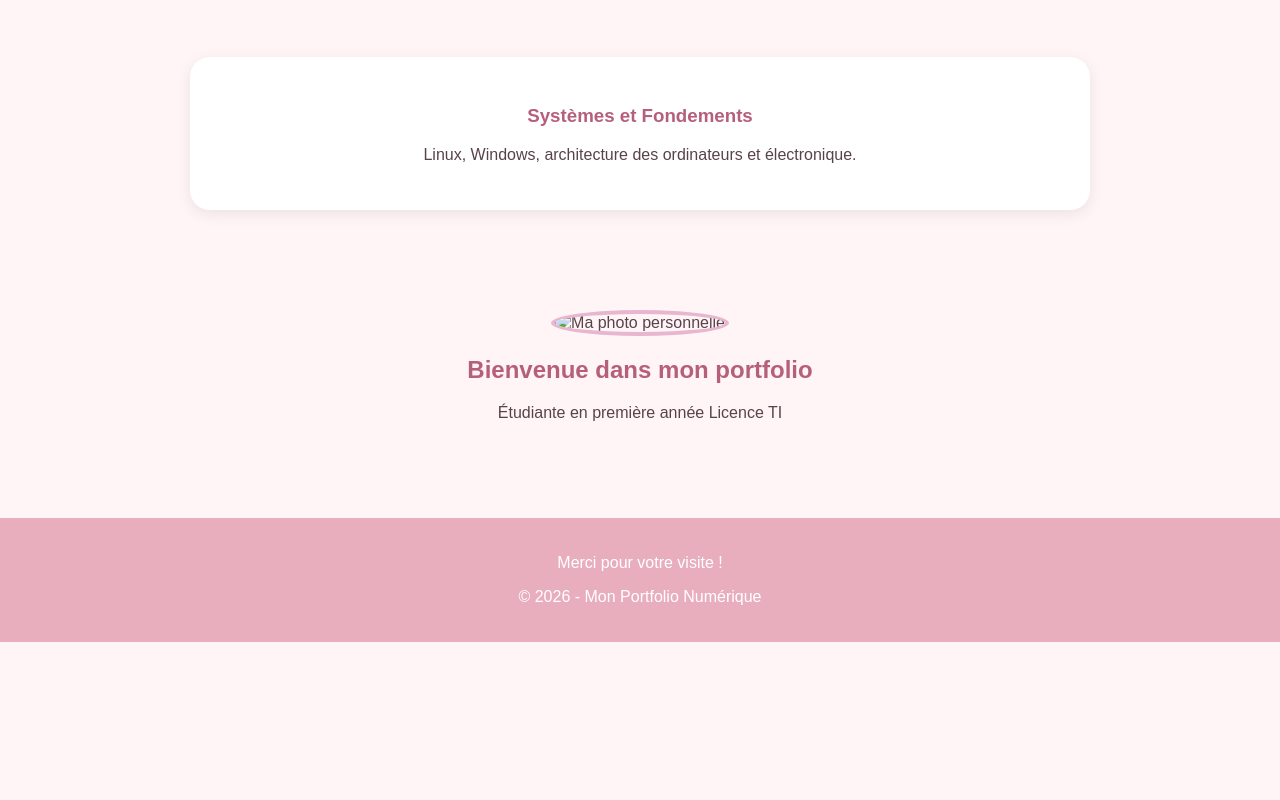
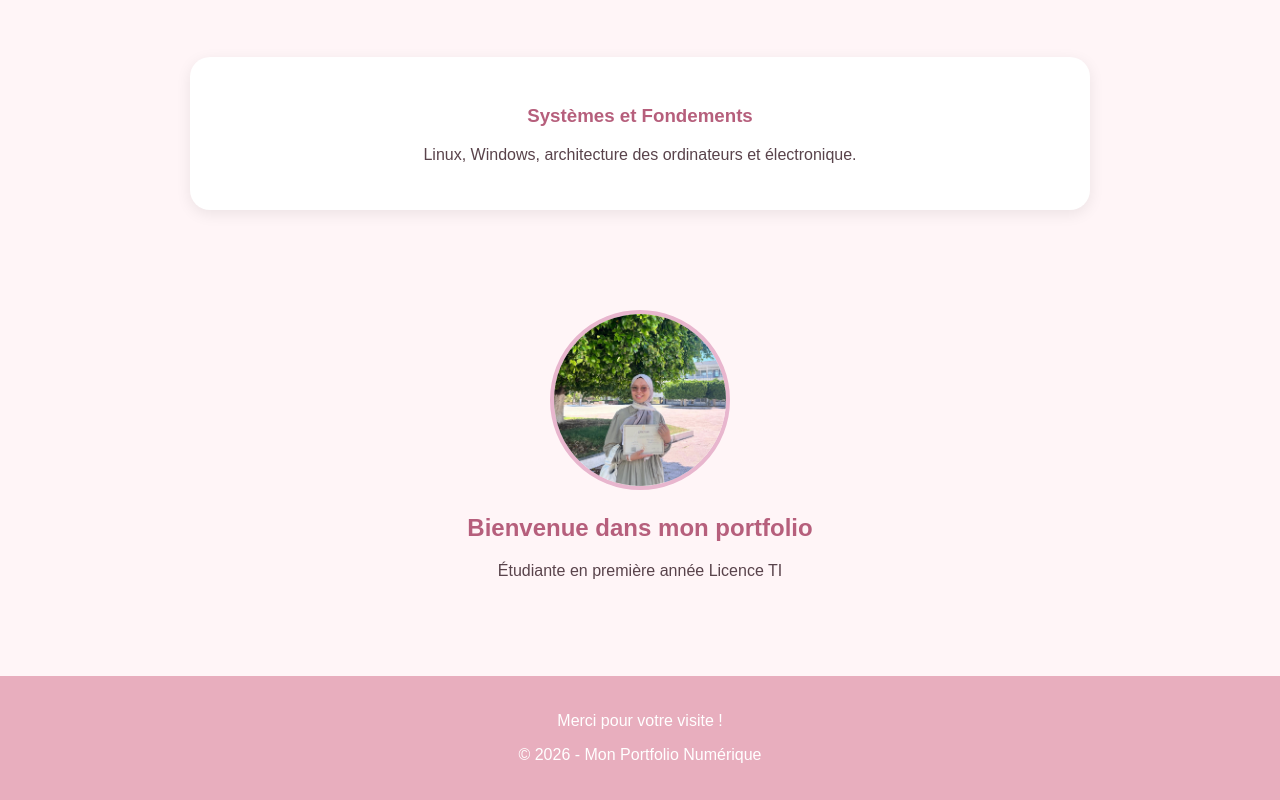
Before and after one commit to elaarzig/portfolio-numerique, a plain HTML site: page index.html in a window 1280 px wide. Shown: the part 1241-2041 px from the top of the page. Before the commit the page ends 1883 px from the top, so only its background shows below. Drawn offline with Linux system fonts and the light colour scheme.

Commit message:
Update profile image in index.html

```diff
--- a/index.html
+++ b/index.html
@@ -89,7 +89,7 @@
 
         </section>
         <section class="profil">
-    <img src="medias/ma-photo.jpg" alt="Ma photo personnelle">
+    <img src="medias/MEJK3873.JPG" alt="Ma photo">
 
     <h2>Bienvenue dans mon portfolio</h2>
     <p>Étudiante en première année Licence TI</p>
```
